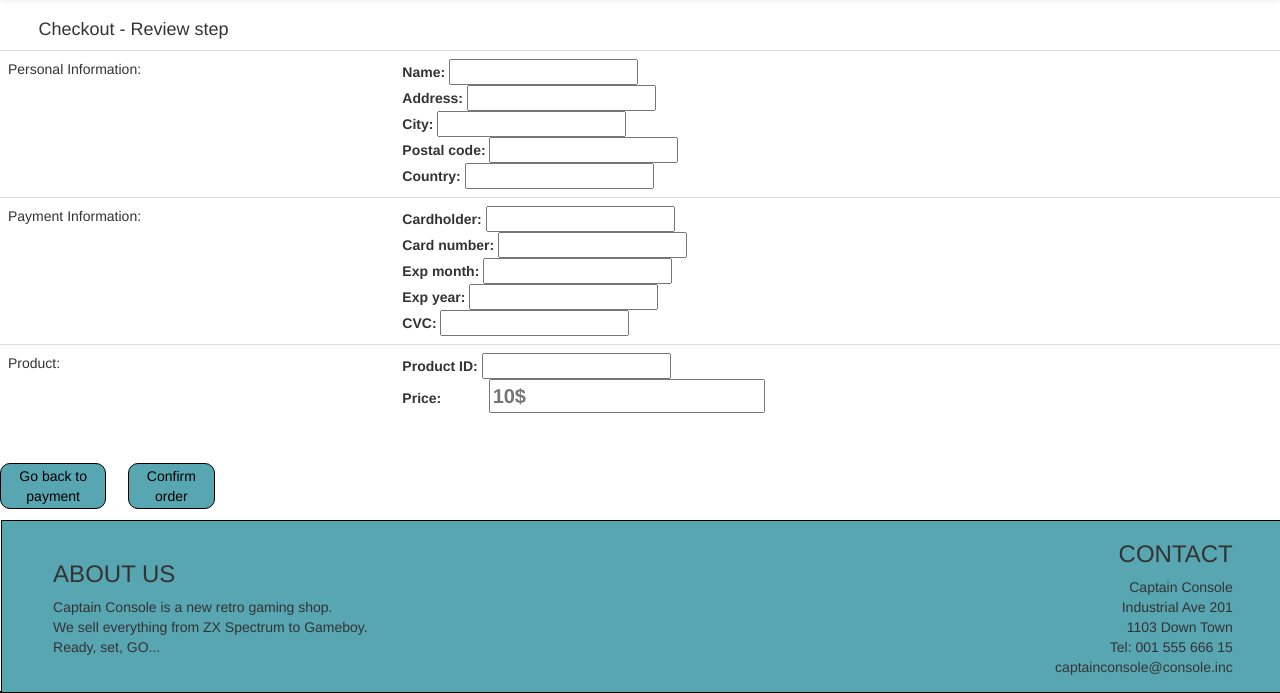
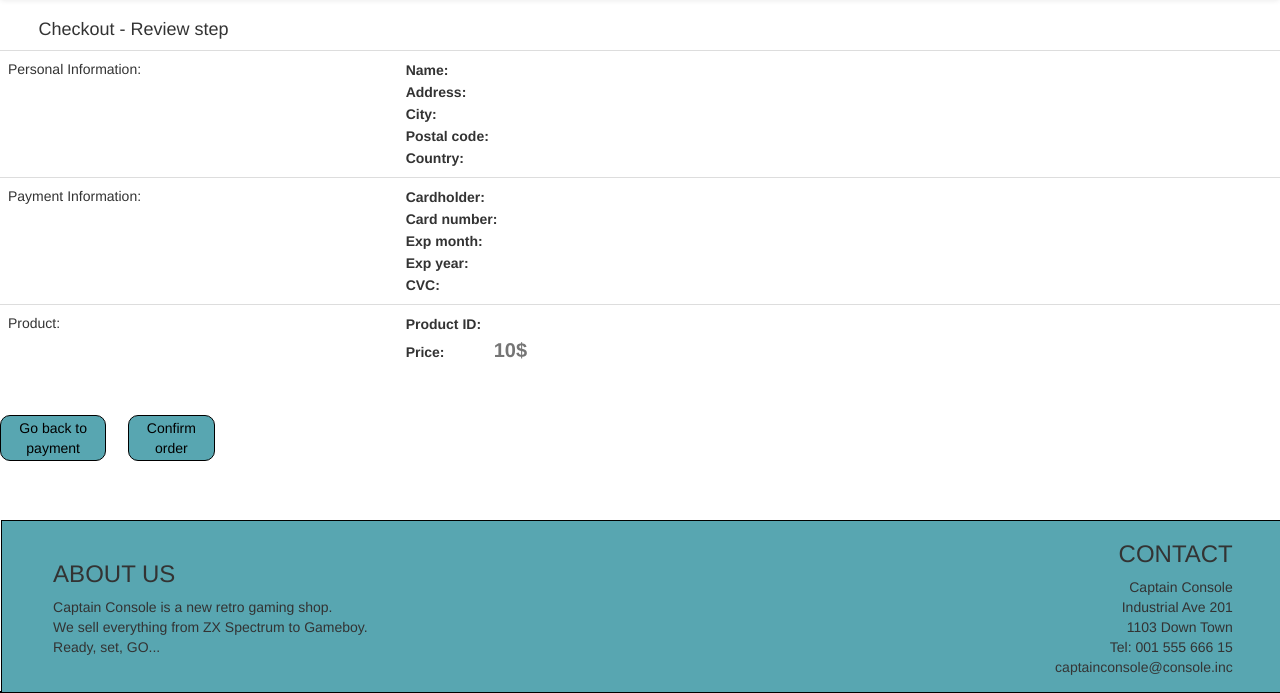
Before and after one commit to Jok90/hopur49CaptainConsole, a Django app: page /checkout/review_info in a window 1280 px wide. Shown: the part 107-800 px from the top of the page. Run offline with Django 3.2, Linux system fonts and the light colour scheme; some libraries are stand-ins or nearby versions.

Commit message:
confirmation fix og css a review

```diff
--- a/static/css/main.css
+++ b/static/css/main.css
@@ -281,3 +281,7 @@ li{
 
 .cart-game {
 }
+
+.no-outline {
+    border: none;
+}
--- a/templates/checkout/review_info.html
+++ b/templates/checkout/review_info.html
@@ -10,28 +10,28 @@
                 <tr>
                     <td>Personal Information:</td>
                     <td>
-                        <b>Name: </b><input id="name" readonly><br>
-                        <b>Address: </b><input id="address" readonly><br>
-                        <b>City: </b><input id="city" readonly><br>
-                        <b>Postal code: </b><input id="postal" readonly><br>
-                        <b>Country: </b><input id="country" readonly><br>
+                        <b>Name: </b><input class="no-outline" id="name" readonly><br>
+                        <b>Address: </b><input class="no-outline" id="address" readonly><br>
+                        <b>City: </b><input class="no-outline" id="city" readonly><br>
+                        <b>Postal code: </b><input class="no-outline" id="postal" readonly><br>
+                        <b>Country: </b><input class="no-outline" id="country" readonly><br>
                     </td>
                 </tr>
                 <tr>
                     <td>Payment Information:</td>
                     <td>
-                        <b>Cardholder: </b><input id="cardholder" readonly><br>
-                        <b>Card number: </b><input id="cardnr" readonly><br>
-                        <b>Exp month: </b><input id="expm" readonly><br>
-                        <b>Exp year: </b><input id="expy" readonly><br>
-                        <b>CVC: </b><input id="cvc" readonly><br>
+                        <b>Cardholder: </b><input class="no-outline" id="cardholder" readonly><br>
+                        <b>Card number: </b><input class="no-outline" id="cardnr" readonly><br>
+                        <b>Exp month: </b><input class="no-outline" id="expm" readonly><br>
+                        <b>Exp year: </b><input class="no-outline" id="expy" readonly><br>
+                        <b>CVC: </b><input class="no-outline" id="cvc" readonly><br>
                     </td>
                 </tr>
                 <tr>
                     <td>Product:</td>
                     <td>
-                        <b>Product ID: </b> <input id="product" readonly><br>
-                        <b>Price: </b> <input placeholder="10$" id="price" readonly><br>
+                        <b>Product ID: </b> <input class="no-outline" id="product" readonly><br>
+                        <b>Price: </b> <input class="no-outline" placeholder="10$" id="price" readonly><br>
                     </td>
                 </tr>
 
```
Also changed, not shown: templates/checkout/confirmation.html (+8 -2 lines).
